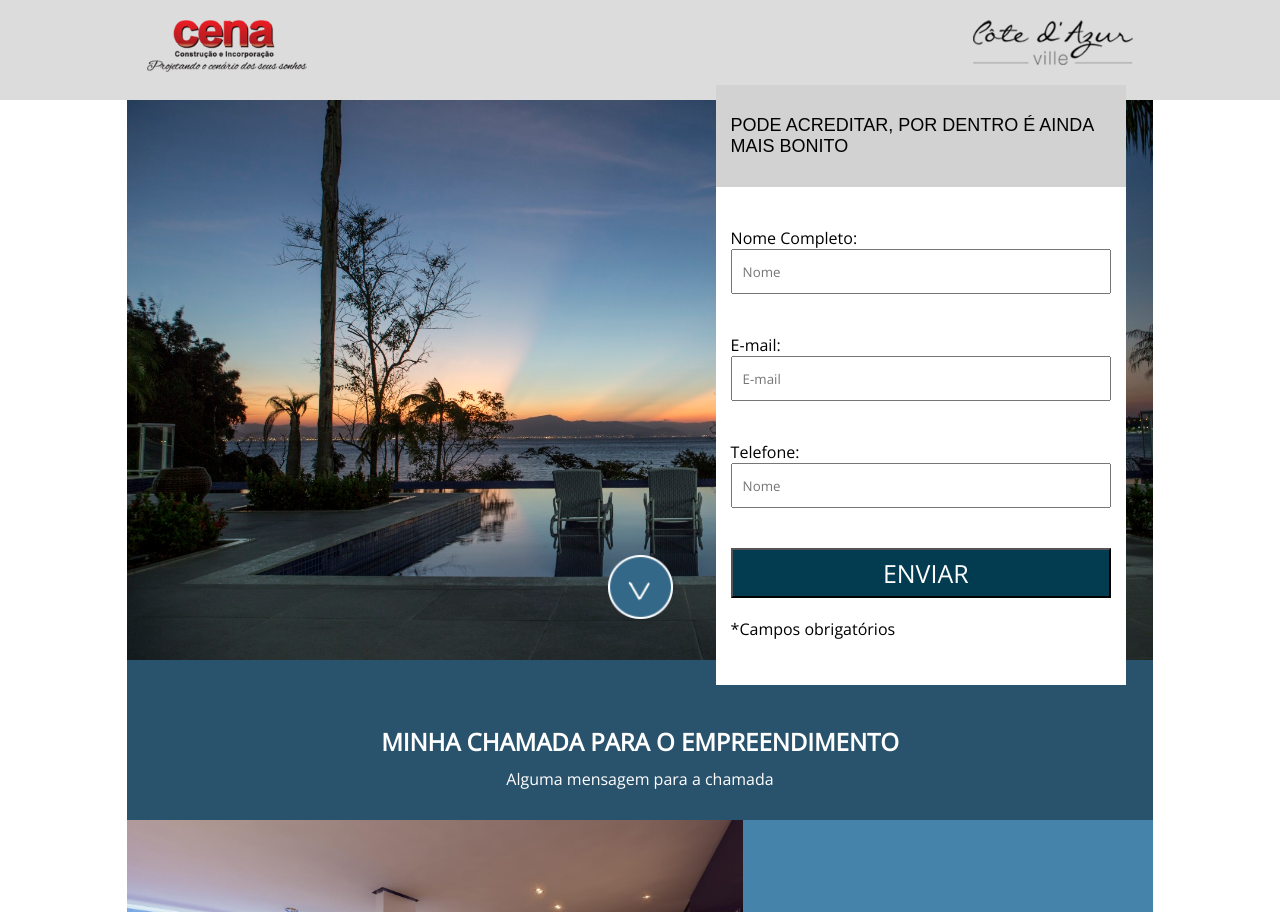
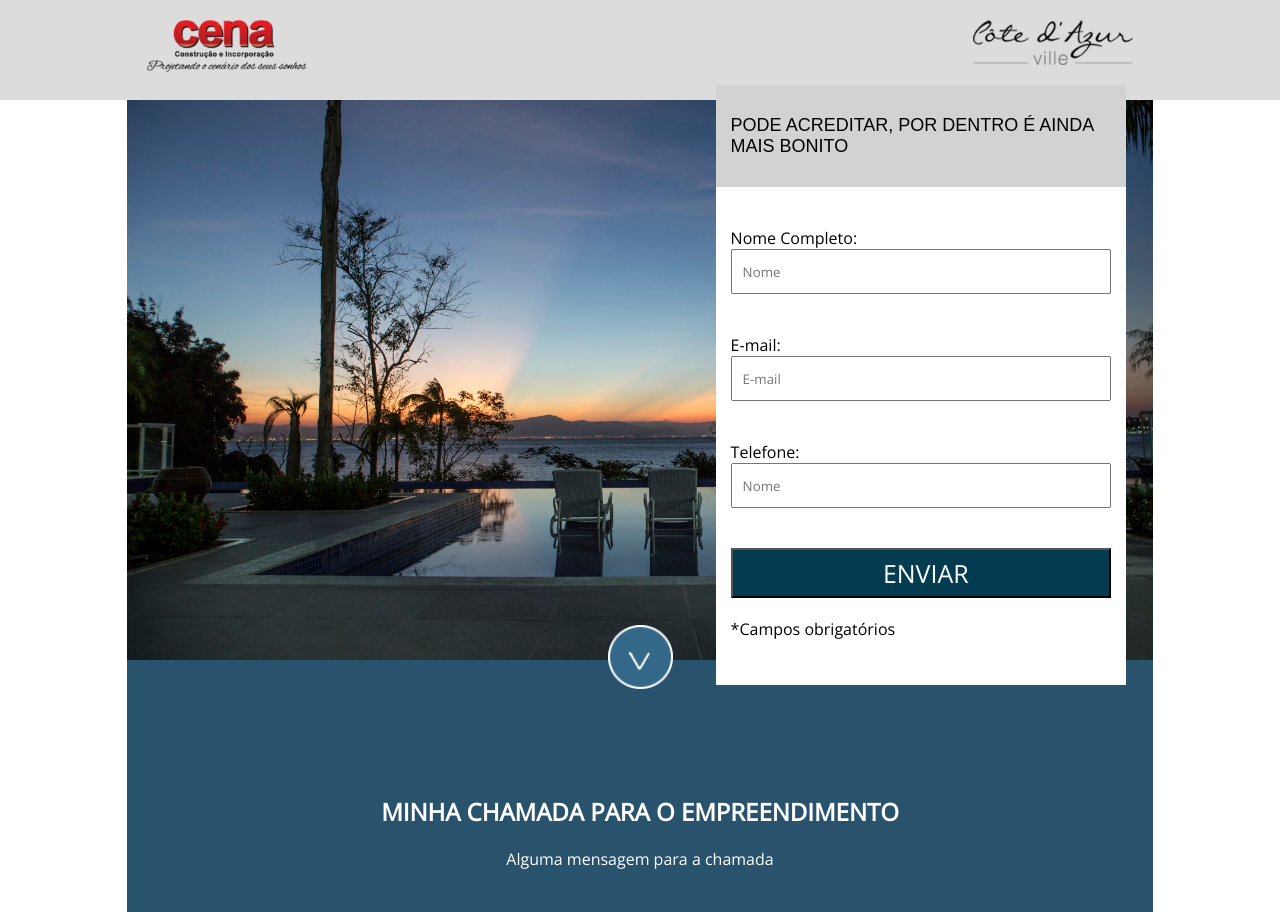
Before and after one commit to VladimirMonteiro/LandingPage, a plain HTML site: page frontend/index.html in a window 1280 px wide. Shown: the top 912 px of the page. Drawn offline with nearby package versions, Linux system fonts and the light colour scheme.

Commit message:
Update style.css

```diff
--- a/frontend/style/style.css
+++ b/frontend/style/style.css
@@ -6,7 +6,6 @@
     box-sizing: border-box;
     font-family: 'Open Sans', sans-serif;
 }
-
 
 
 header{
@@ -154,14 +153,25 @@ header{
     background-color: #29526D;
     height: 100%;
     color: white;
+    padding: 30px;
     text-align: center;
-    padding-bottom: 20px;
 
  }
- .container-02 p{
-    padding: 10px 0;
+
+ .container-02 .center .arrow{
+    color: white;
+    text-align: center;
+    margin-top: 40px;
+
+ }
+ .container-02 .center h2{
+
+    margin-bottom: 20px;
  }
 
+ .container-02 .center p {
+    margin-bottom: 110px;
+ }
 
 
  .container-03{
@@ -178,7 +188,6 @@ header{
     flex-direction: row;
     justify-content: center;
     align-items: center;
-    font-size: 15px;
 
 
 
@@ -200,7 +209,6 @@ header{
     margin: 0 auto;
     color: white;
     font-weight: lighter;
-
 
 
 
@@ -359,3 +367,12 @@ header{
 
 
 }
+
+@media  screen and (max-width: 520px) {
+
+    body p {
+        font-size: 17px;
+    }
+
+
+}
```
